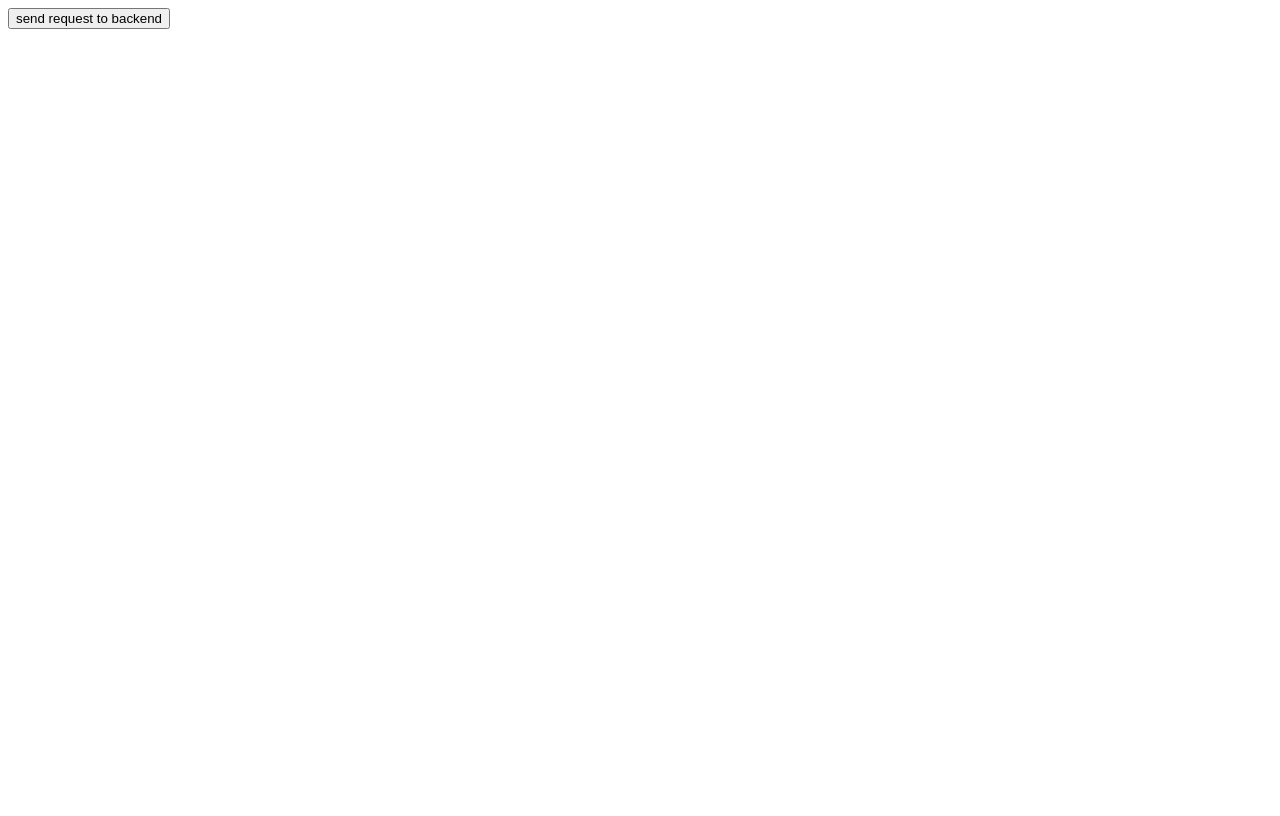
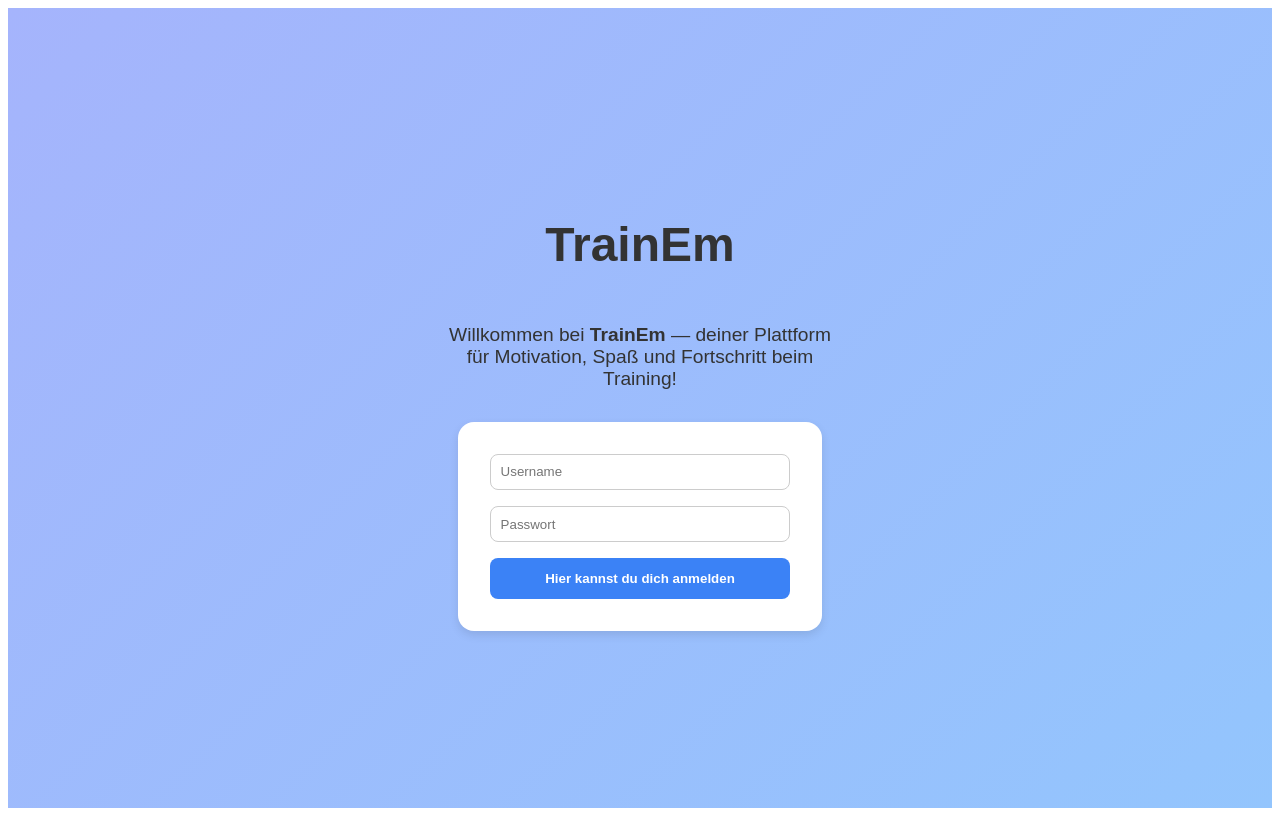
Before and after one commit to judi2641/trainem-deploy, a React app in the folder frontend/: page / in a window 1280 px wide. Built offline with nearby package versions, Linux system fonts and the light colour scheme; the HTML template or start-up script is replaced by a standard one.

Commit message:
Landing Page hinzugefügt und App.tsx angepasst

```diff
--- a/frontend/src/App.tsx
+++ b/frontend/src/App.tsx
@@ -1,5 +1,6 @@
-import { useState } from 'react'
+/*import { useState } from 'react'
 import './App.css'
+import LandingPage from "./LandingPage";
 
 function App() {
 
@@ -37,3 +38,12 @@ function App() {
 }
 
 export default App
+*/
+
+import LandingPage from "./LandingPage";
+
+function App() {
+  return <LandingPage />;
+}
+
+export default App;
--- /dev/null
+++ b/frontend/src/LandingPage.tsx
@@ -0,0 +1,106 @@
+import { useState } from "react";
+import "./App.css";
+
+function LandingPage() {
+  const [username, setUsername] = useState("");
+  const [password, setPassword] = useState("");
+  const [message, setMessage] = useState("");
+
+  const handleLogin = async (e: React.FormEvent) => {
+    e.preventDefault();
+    try {
+      // Anfrage ans Backend schicken (Port 3000)
+      const res = await fetch("http://localhost:3000", {
+        method: "GET",
+      });
+
+      if (res.ok) {
+        const text = await res.text();
+        setMessage(`Backend antwortet: ${text}`);
+      } else {
+        setMessage("Fehler: Server hat nicht richtig geantwortet ");
+      }
+    } catch (error) {
+      console.error(error);
+      setMessage("Fehler beim Verbinden mit dem Backend ");
+    }
+  };
+
+  return (
+    <div
+      style={{
+        minHeight: "100vh",
+        display: "flex",
+        flexDirection: "column",
+        alignItems: "center",
+        justifyContent: "center",
+        background: "linear-gradient(135deg, #a5b4fc, #93c5fd)",
+        color: "#333",
+        fontFamily: "sans-serif",
+      }}
+    >
+      <h1 style={{ fontSize: "3rem", fontWeight: "bold" }}>TrainEm</h1>
+      <p style={{ marginBottom: "2rem", fontSize: "1.2rem", textAlign: "center", maxWidth: 400 }}>
+        Willkommen bei <strong>TrainEm</strong> — deiner Plattform für Motivation,
+        Spaß und Fortschritt beim Training!
+      </p>
+
+      <form
+        onSubmit={handleLogin}
+        style={{
+          backgroundColor: "#fff",
+          padding: "2rem",
+          borderRadius: "1rem",
+          boxShadow: "0 4px 10px rgba(0,0,0,0.1)",
+          width: "300px",
+          display: "flex",
+          flexDirection: "column",
+          gap: "1rem",
+        }}
+      >
+        <input
+          type="text"
+          placeholder="Username"
+          value={username}
+          onChange={(e) => setUsername(e.target.value)}
+          style={{
+            padding: "0.6rem",
+            border: "1px solid #ccc",
+            borderRadius: "0.5rem",
+          }}
+          required
+        />
+        <input
+          type="password"
+          placeholder="Passwort"
+          value={password}
+          onChange={(e) => setPassword(e.target.value)}
+          style={{
+            padding: "0.6rem",
+            border: "1px solid #ccc",
+            borderRadius: "0.5rem",
+          }}
+          required
+        />
+        <button
+          type="submit"
+          style={{
+            padding: "0.8rem",
+            backgroundColor: "#3b82f6",
+            color: "white",
+            border: "none",
+            borderRadius: "0.5rem",
+            cursor: "pointer",
+            fontWeight: "bold",
+          }}
+        >
+          Hier kannst du dich anmelden
+        </button>
+      </form>
+
+      {message && <p style={{ marginTop: "1rem" }}>{message}</p>}
+    </div>
+  );
+}
+
+export default LandingPage;
```
